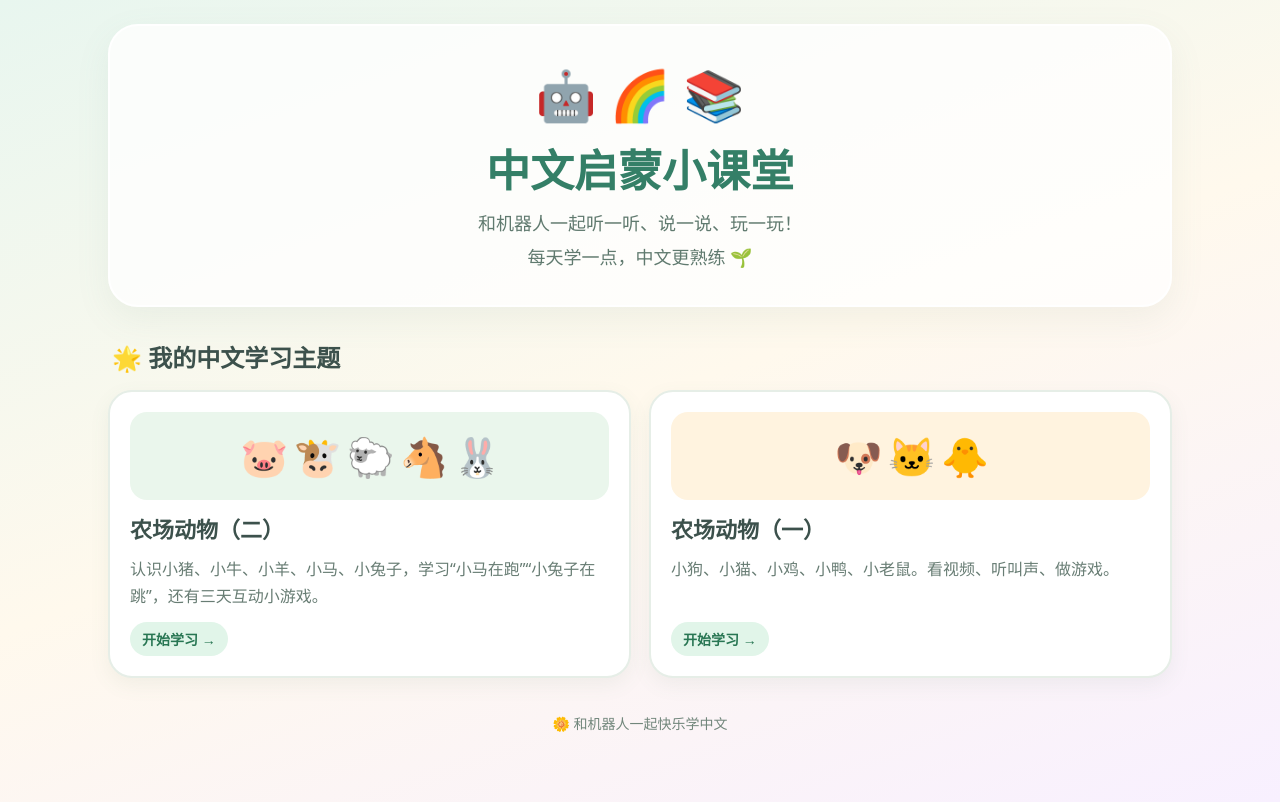
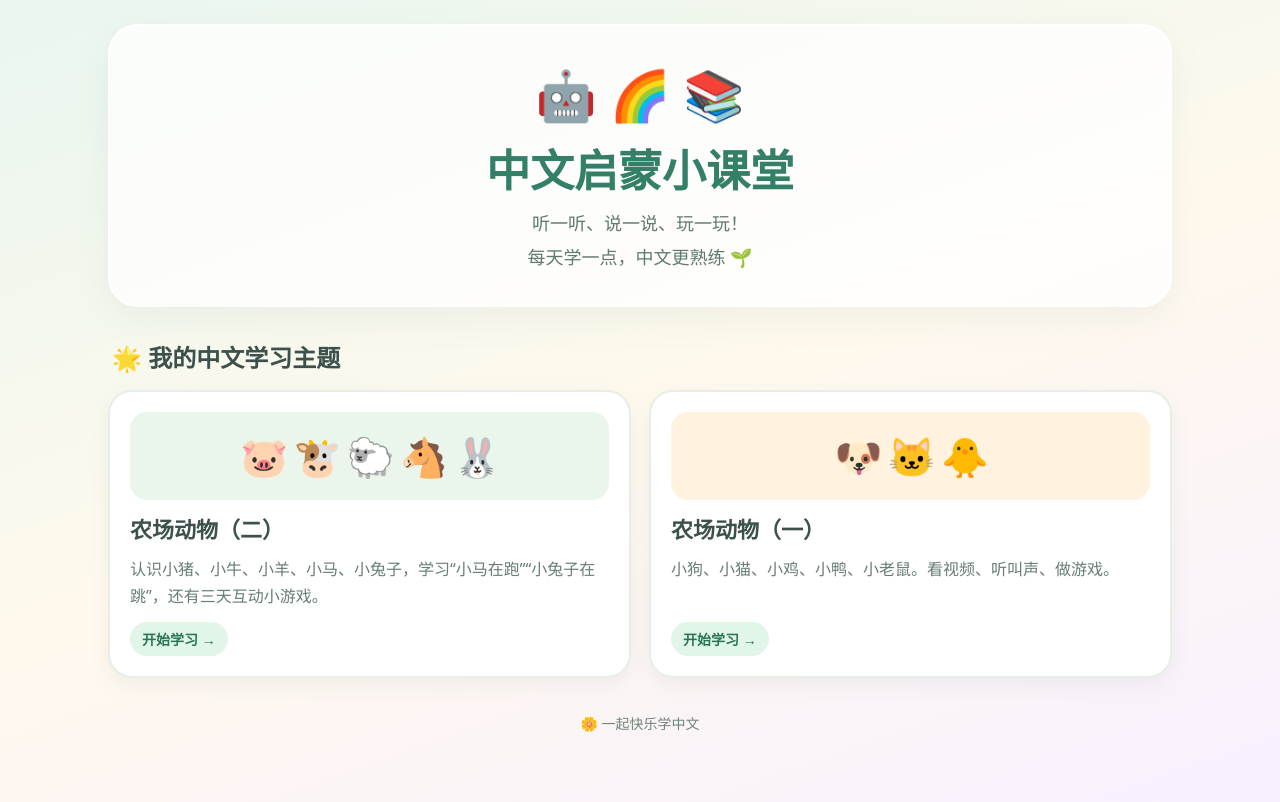
Before and after one commit to imcr1221/niuniu, a plain HTML site: page index.html in a window 1280 px wide. Drawn offline with Linux system fonts and the light colour scheme.

Commit message:
Update footer text in index.html

```diff
--- a/index.html
+++ b/index.html
@@ -13,10 +13,10 @@
 @media(max-width:350px){.grid{grid-template-columns:1fr}.card .picture{font-size:35px}}
 </style>
 </head>
-<body><main class="wrap"><header class="hero"><div class="emoji">🤖 🌈 📚</div><h1>中文启蒙小课堂</h1><p>和机器人一起听一听、说一说、玩一玩！</p><p>每天学一点，中文更熟练 🌱</p></header>
+<body><main class="wrap"><header class="hero"><div class="emoji">🤖 🌈 📚</div><h1>中文启蒙小课堂</h1><p> 听一听、说一说、玩一玩！</p><p>每天学一点，中文更熟练 🌱</p></header>
 <h2 class="section-title">🌟 我的中文学习主题</h2>
 <div class="grid">
 <a class="card available" href="animal2/index.html"><div class="picture" style="--shade:#eaf6ec">🐷 🐮 🐑 🐴 🐰</div><h3>农场动物（二）</h3><p>认识小猪、小牛、小羊、小马、小兔子，学习“小马在跑”“小兔子在跳”，还有三天互动小游戏。</p><span class="tag">开始学习 →</span></a>
 <a class="card available" href="animal1/index.html"><div class="picture" style="--shade:#fff3df">🐶 🐱 🐥</div><h3>农场动物（一）</h3><p>小狗、小猫、小鸡、小鸭、小老鼠。看视频、听叫声、做游戏。</p><span class="tag">开始学习 →</span></a>
 </div>
-<p class="footer">🌼 和机器人一起快乐学中文</p></main></body></html>
+<p class="footer">🌼 一起快乐学中文</p></main></body></html>
```
